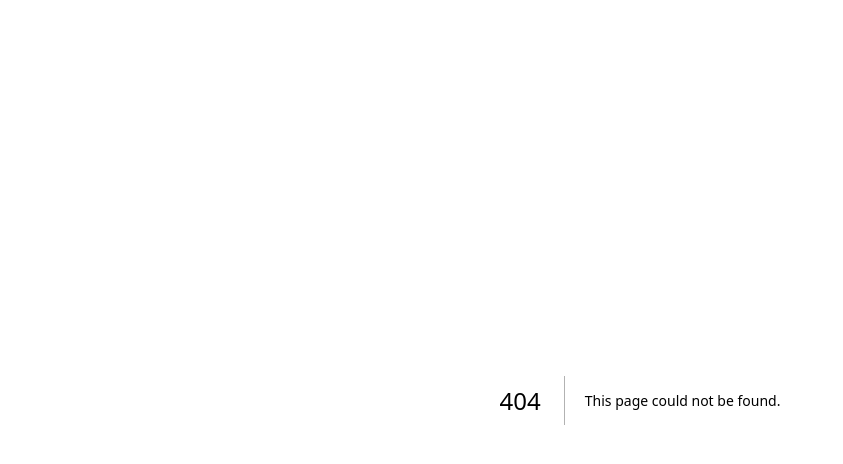
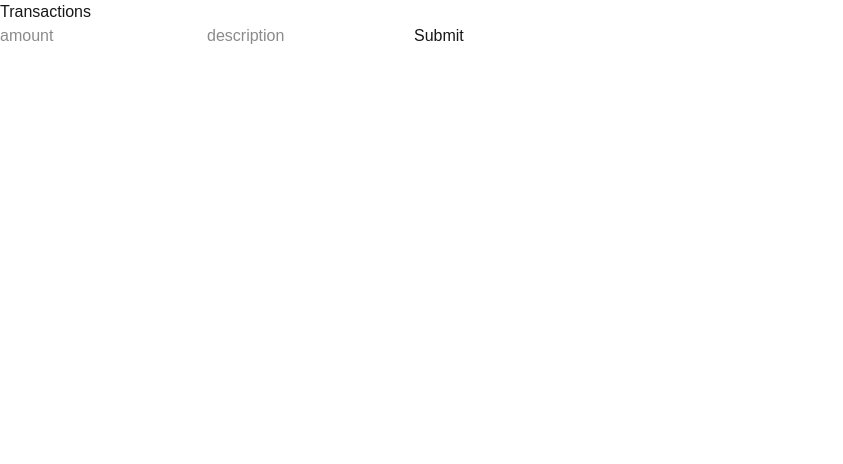
Before and after one commit to attahchisom8/FINTECH-APP, a Next.js app in the folder fintech-frontend/: page /dashboard/transaction in a window 1280 px wide. Before the commit this address had no page. Shown: the top 464 px of the page, without its empty margins (0-843 px from the left). Built offline with nearby package versions, Linux system fonts and the light colour scheme; sample sign-in values are in the browser's storage.

Commit message:
Transaction page for userz

```diff
--- /dev/null
+++ b/fintech-frontend/src/app/dashboard/transaction/page.tsx
@@ -0,0 +1,74 @@
+"use client"
+
+import { useState } from "react"
+import api from "@/lib/api";
+import ProtectedRoute from "@/components/protectedRoutes";
+
+export default function TransactionPage() {
+	const [amount, setAmount] = useState("");
+	const [description, setDescription] = useState("");
+	const [category, setCategory] = useState("");
+	const [loading, setLoading] = useState(false);
+	const [error, setError] = useState("");
+
+	const handleSubmit = async (e: React.SubmitEvent) => {
+		e.preventDefault();
+		setError("");
+
+		try {
+			setLoading(true);
+
+			const res = await api.post("/ai/transactions", {
+				amount: Number(amount),
+				description
+			});
+			setCategory(res.data.category);
+      console.log(category);
+			setLoading(false);
+		} catch (err: any) {
+			const errMsg = err.response?.data?.message || err.message || "Transaction Error";
+      setError(errMsg);
+		} finally {
+			setLoading(false);
+		}
+	}
+
+	return (
+    <ProtectedRoute>
+		  <div className="trans-page">
+        <h2 className="text-title">Transactions</h2>
+        <div className="box-err">
+          {error && <p className="text-red">{error}</p>}
+        </div>
+        <div className="input-section">
+          <form onSubmit={ handleSubmit }>
+            <input
+              type="number"
+              placeholder="amount"
+              value={ amount }
+              required
+              onChange={(e) => setAmount(e.target.value)}
+              className="inp-amount"
+            />
+            <input
+              type="text"
+              placeholder="description"
+              value={ description }
+              onChange={ (e) => setDescription(e.target.value) }
+              required
+              className="inp-description"
+            />
+            <button
+              type="submit"
+              className="submit-btn"
+              disabled={ loading }
+              >
+              { loading ? "Processing...": "Submit" }
+              </button>
+          </form>
+        </div>
+        { category && ( <p className="text-category">{ category }</p> )}
+		  </div>
+    </ProtectedRoute>
+	)
+}
```
